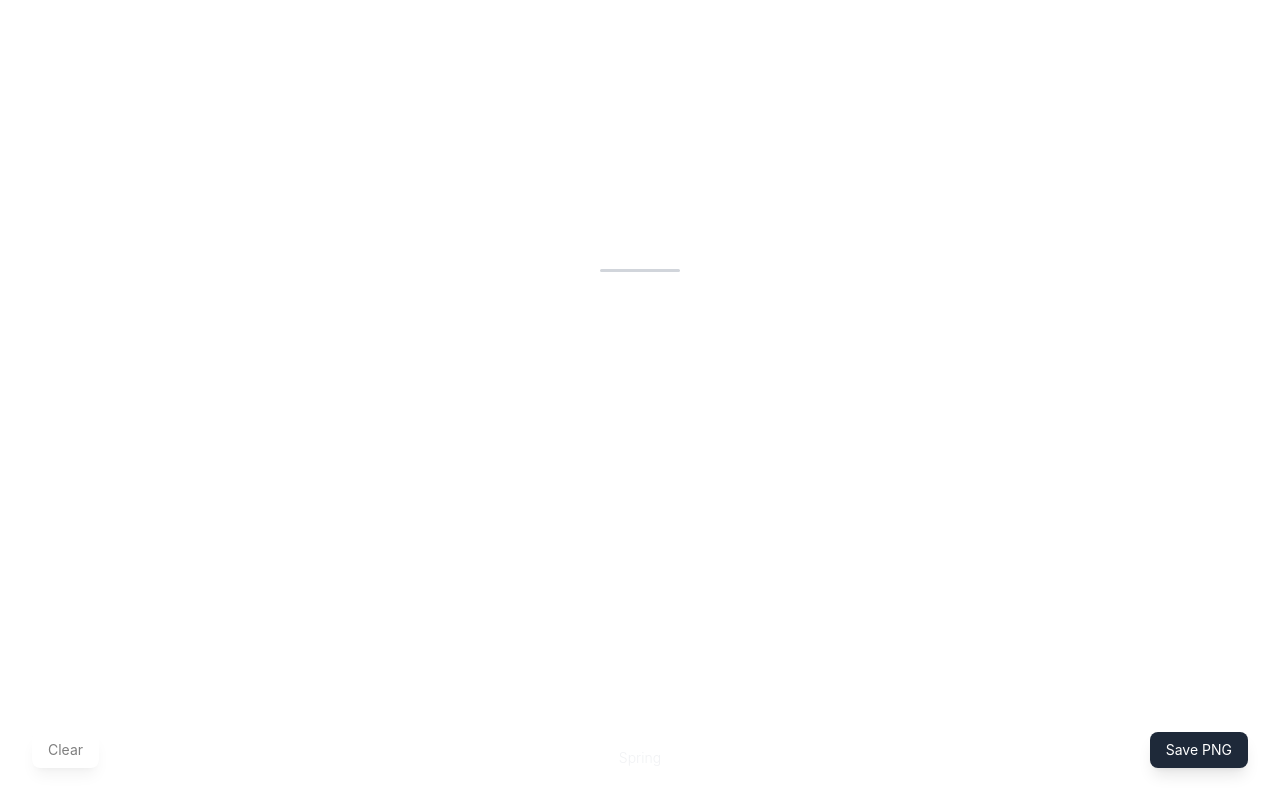
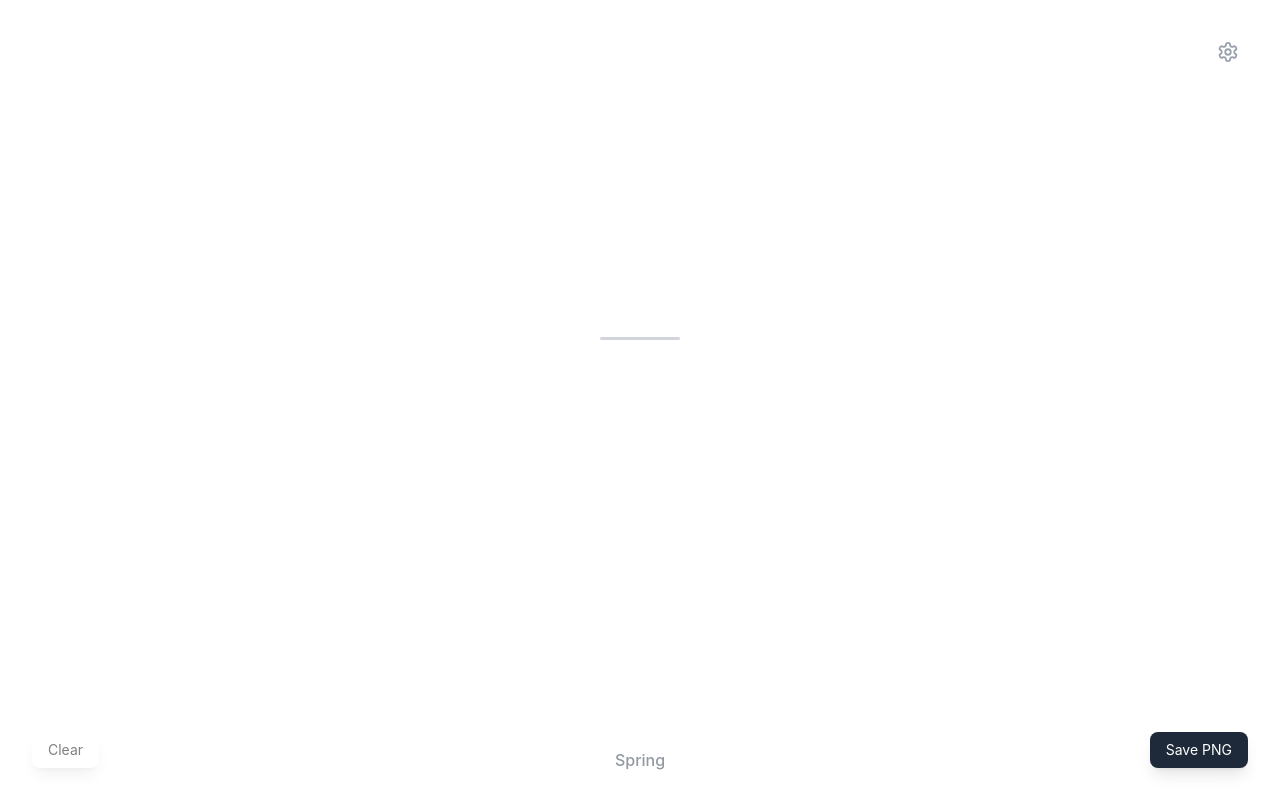
Before and after one commit to JHuang0309/ColourKeys, a React (Vite) app: page / in a window 1280 px wide. Built offline with nearby package versions, Linux system fonts and the light colour scheme; the HTML template or start-up script is replaced by a standard one.

Commit message:
Added all desired features

```diff
--- a/src/components/Block.jsx
+++ b/src/components/Block.jsx
@@ -39,7 +39,7 @@ const Block = ({ color, size = 60, isRemoving = false, onRemoveComplete }) => {
         width: `${size}px`,
         height: `${size}px`,
         backgroundColor: color,
-        border: isWhite ? '1px solid #eceef2' : 'none',
+        border: isWhite ? '1px solid #E5E7EB' : 'none',
       }}
     />
   );
--- a/src/components/Canvas.jsx
+++ b/src/components/Canvas.jsx
@@ -3,6 +3,8 @@ import html2canvas from 'html2canvas';
 import Block from './Block';
 import SaveButton from './SaveButton';
 import ClearButton from './ClearButton';
+import SettingsButton from './SettingsButton';
+import SettingsModal from './SettingsModal';
 import TypingCursor from './TypingCursor';
 import { getColorForKey, getColorInfo, getNextPalette, PALETTE_INFO } from '../utils/colours';
 import { getCurrentBlockSize } from '../utils/sizing';
@@ -15,25 +17,45 @@ const Canvas = () => {
   const [isSaving, setIsSaving] = useState(false);
   const [removingBlockId, setRemovingBlockId] = useState(null);
   const [hasEnteredOnce, setHasEnteredOnce] = useState(false);
+  const [canvasSize, setCanvasSize] = useState(14); // Default canvas size
+  const [isSettingsOpen, setIsSettingsOpen] = useState(false);
 
   const canvasRef = useRef(null);
   const captureRef = useRef(null);
 
   const DEBUG = false;
 
-  // Update block size whenever blocks change
+  // Calculate how many rows of blocks we have
+  const calculateRowCount = useCallback(() => {
+    if (blocks.length === 0) return 0;
+
+    const visibleBlocks = blocks.filter(block => block.type !== 'linebreak');
+    if (visibleBlocks.length === 0) return 0;
+
+    // Calculate blocks per row based on canvas size
+    const blocksPerRow = canvasSize;
+
+    // Calculate total rows
+    const rows = Math.ceil(visibleBlocks.length / blocksPerRow);
+
+    return rows;
+  }, [blocks, canvasSize]);
+
+  const currentRows = calculateRowCount();
+
+  // Update block size whenever blocks or canvas size changes
   useEffect(() => {
     if (!canvasRef.current) return;
 
     const containerWidth = canvasRef.current.offsetWidth;
-    const newSize = getCurrentBlockSize(blocks, containerWidth);
+    const newSize = getCurrentBlockSize(blocks, containerWidth, canvasSize);
 
     setBlockSize(newSize);
 
     if (DEBUG) {
-      console.log('📏 Block size updated:', newSize, 'px');
+      console.log('📏 Block size updated:', newSize, 'px', 'Canvas size:', canvasSize);
     }
-  }, [blocks, DEBUG]);
+  }, [blocks, canvasSize, DEBUG]);
 
   // Handle window resize
   useEffect(() => {
@@ -41,7 +63,7 @@ const Canvas = () => {
       if (!canvasRef.current) return;
 
       const containerWidth = canvasRef.current.offsetWidth;
-      const newSize = getCurrentBlockSize(blocks, containerWidth);
+      const newSize = getCurrentBlockSize(blocks, containerWidth, canvasSize);
       setBlockSize(newSize);
     };
 
@@ -50,7 +72,7 @@ const Canvas = () => {
     return () => {
       window.removeEventListener('resize', handleResize);
     };
-  }, [blocks]);
+  }, [blocks, canvasSize]);
 
   // Save canvas as PNG
   const handleSave = useCallback(async () => {
@@ -109,7 +131,6 @@ const Canvas = () => {
   const handleClear = useCallback(() => {
     if (blocks.length === 0) return;
 
-
     setBlocks([]);
     setHasEnteredOnce(false);
 
@@ -135,6 +156,9 @@ const Canvas = () => {
   // Handle keyboard input
   useEffect(() => {
     const handleKeyDown = (event) => {
+      // Don't handle keyboard when settings modal is open
+      if (isSettingsOpen) return;
+
       const key = event.key.toLowerCase();
 
       // LETTER KEYS (A-Z)
@@ -239,21 +263,87 @@ const Canvas = () => {
     return () => {
       window.removeEventListener('keydown', handleKeyDown);
     };
-  }, [currentPalette, hasEnteredOnce, DEBUG, handleRemoveLastBlock]); // FIXED: Removed handleSave
+  }, [currentPalette, hasEnteredOnce, DEBUG, handleRemoveLastBlock, isSettingsOpen]);
+
+  // After your other useEffects, add this:
+
+// Auto-scroll to keep typing area visible when adding blocks
+  useEffect(() => {
+    if (blocks.length === 0) return; // Don't scroll on empty canvas
+
+    // Small delay to ensure blocks are rendered
+    const timer = setTimeout(() => {
+      if (!canvasRef.current) return;
+
+      const canvas = canvasRef.current;
+      const canvasRect = canvas.getBoundingClientRect();
+      const windowHeight = window.innerHeight;
+      const bottomUISpace = 240; // Space reserved for bottom UI + buffer
+
+      // Calculate if content extends below visible area
+      const contentBottom = canvasRect.bottom;
+      const visibleBottom = windowHeight - bottomUISpace;
+
+      if (contentBottom > visibleBottom) {
+        // Calculate how much to scroll
+        const scrollNeeded = contentBottom - visibleBottom + 20; // 20px extra buffer
+
+        window.scrollBy({
+          top: scrollNeeded,
+          behavior: 'smooth'
+        });
+      }
+    }, 100); // 100ms delay for block animation to start
+
+    return () => clearTimeout(timer);
+  }, [blocks.length]); // Run when blocks are added/removed
 
   const shouldCenter = !hasEnteredOnce && blocks.length > 0;
   const showCursor = blocks.length > 0;
 
+
   return (
-    <div className="min-h-screen w-full bg-white p-8 relative">
-      {/* Canvas */}
+    <div className="min-h-screen w-full bg-white relative flex flex-col">
+      {/* Settings button with standard cog icon */}
+      <SettingsButton onClick={() => setIsSettingsOpen(true)} />
+
+      {/* Settings modal */}
+      <SettingsModal
+        isOpen={isSettingsOpen}
+        onClose={() => setIsSettingsOpen(false)}
+        canvasSize={canvasSize}
+        onCanvasSizeChange={setCanvasSize}
+      />
+
+      {/* Main content area - moves up based on ROW count */}
+      <div
+        className="flex-1 flex justify-center p-8"
+        style={{
+          // Move up based on ROWS, not blocks
+          paddingTop: currentRows === 0
+            ? 'calc(45vh - 100px)'
+            : currentRows === 1
+              ? 'calc(45vh - 100px)' // First row stays centered
+              : `max(2rem, calc(45vh - 100px - ${(currentRows - 1) * 8}vh))`,
+          paddingBottom: '140px',
+          alignItems: 'flex-start',
+          transition: 'padding-top 0.5s ease-out'
+        }}
+      >
+        {/* Wrapper to prevent left drift */}
+        <div className="flex justify-center w-full">
           <div
             ref={captureRef}
-        className="relative min-h-[400px]"
+            className="inline-block"
           >
             <div
               ref={canvasRef}
               className={`flex flex-wrap gap-2 ${shouldCenter ? 'justify-center' : ''}`}
+              style={{
+                maxWidth: `${(blockSize + 8) * canvasSize}px`,
+                transition: 'max-width 0.3s ease-out',
+                margin: '0 auto'
+              }}
             >
               {blocks.map(block => {
                 if (block.type === 'linebreak') {
@@ -283,19 +373,36 @@ const Canvas = () => {
               )}
             </div>
 
-        {blocks.length === 0 && <TypingCursor size={blockSize} isCentered={true} />}
+            {blocks.length === 0 && (
+              <div className="flex justify-center">
+                <TypingCursor size={blockSize} isCentered={false} />
+              </div>
+            )}
+          </div>
+        </div>
       </div>
 
       {/* Bottom UI Bar */}
+      <div className="fixed bottom-0 left-0 right-0 pointer-events-none">
+        <div className="relative h-20 flex items-center justify-center pointer-events-auto">
           <ClearButton onClick={handleClear} disabled={blocks.length === 0} />
 
           {/* Centered palette name */}
-      <div className="fixed bottom-8 left-1/2 -translate-x-1/2 text-gray-300 text-sm font-light transition-opacity duration-300"
-           style={{ opacity: showPaletteName ? 1 : 0.3 }}>
+          <div
+            className="absolute left-1/2 -translate-x-1/2 px-4 py-2 rounded-lg transition-all duration-300"
+            style={{
+              opacity: showPaletteName ? 1 : 0.6,
+              backgroundColor: showPaletteName ? 'rgba(0, 0, 0, 0.05)' : 'transparent'
+            }}
+          >
+            <span className="text-gray-600 text-base font-medium">
               {PALETTE_INFO[currentPalette].name}
+            </span>
           </div>
 
           <SaveButton onClick={handleSave} isLoading={isSaving} />
+        </div>
+      </div>
     </div>
   );
 };
--- /dev/null
+++ b/src/components/SettingsButton.jsx
@@ -0,0 +1,28 @@
+const SettingsButton = ({ onClick }) => {
+  return (
+    <button
+      onClick={onClick}
+      className="fixed top-8 right-8 w-10 h-10 flex items-center justify-center
+                 text-gray-400 hover:text-gray-700 transition-colors duration-200 z-50
+                 hover:bg-gray-100 rounded-lg"
+      aria-label="Settings"
+    >
+      {/* Standard cog/gear icon */}
+      <svg
+        width="22"
+        height="22"
+        viewBox="0 0 24 24"
+        fill="none"
+        stroke="currentColor"
+        strokeWidth="2"
+        strokeLinecap="round"
+        strokeLinejoin="round"
+      >
+        <path d="M12.22 2h-.44a2 2 0 0 0-2 2v.18a2 2 0 0 1-1 1.73l-.43.25a2 2 0 0 1-2 0l-.15-.08a2 2 0 0 0-2.73.73l-.22.38a2 2 0 0 0 .73 2.73l.15.1a2 2 0 0 1 1 1.72v.51a2 2 0 0 1-1 1.74l-.15.09a2 2 0 0 0-.73 2.73l.22.38a2 2 0 0 0 2.73.73l.15-.08a2 2 0 0 1 2 0l.43.25a2 2 0 0 1 1 1.73V20a2 2 0 0 0 2 2h.44a2 2 0 0 0 2-2v-.18a2 2 0 0 1 1-1.73l.43-.25a2 2 0 0 1 2 0l.15.08a2 2 0 0 0 2.73-.73l.22-.39a2 2 0 0 0-.73-2.73l-.15-.08a2 2 0 0 1-1-1.74v-.5a2 2 0 0 1 1-1.74l.15-.09a2 2 0 0 0 .73-2.73l-.22-.38a2 2 0 0 0-2.73-.73l-.15.08a2 2 0 0 1-2 0l-.43-.25a2 2 0 0 1-1-1.73V4a2 2 0 0 0-2-2z"></path>
+        <circle cx="12" cy="12" r="3"></circle>
+      </svg>
+    </button>
+  );
+};
+
+export default SettingsButton;
--- /dev/null
+++ b/src/components/SettingsModal.jsx
@@ -0,0 +1,79 @@
+const SettingsModal = ({ isOpen, onClose, canvasSize, onCanvasSizeChange }) => {
+  if (!isOpen) return null;
+
+  const handleSizeChange = (e) => {
+    const value = parseInt(e.target.value);
+    if (value >= 8 && value <= 30) {
+      onCanvasSizeChange(value);
+    }
+  };
+
+  return (
+    <div
+      className="fixed inset-0 bg-black bg-opacity-50 flex items-center justify-center z-50"
+      onClick={onClose}
+    >
+      <div
+        className="bg-white rounded-2xl p-8 max-w-md w-full mx-4 shadow-2xl"
+        onClick={(e) => e.stopPropagation()}
+      >
+        <div className="flex items-center justify-between mb-6">
+          <h2 className="text-2xl font-light text-gray-800">Settings</h2>
+          <button
+            onClick={onClose}
+            className="text-gray-400 hover:text-gray-600 transition-colors"
+          >
+            <svg width="24" height="24" viewBox="0 0 24 24" fill="none" stroke="currentColor" strokeWidth="2">
+              <line x1="18" y1="6" x2="6" y2="18"></line>
+              <line x1="6" y1="6" x2="18" y2="18"></line>
+            </svg>
+          </button>
+        </div>
+
+        <div className="space-y-6">
+          {/* Canvas Size Setting */}
+          <div>
+            <label className="block text-sm font-medium text-gray-700 mb-3">
+              Canvas Size
+            </label>
+            <div className="flex items-center gap-4">
+              <input
+                type="range"
+                min="8"
+                max="30"
+                value={canvasSize}
+                onChange={handleSizeChange}
+                className="flex-1 h-2 bg-gray-200 rounded-lg appearance-none cursor-pointer"
+                style={{
+                  background: `linear-gradient(to right, #4B5563 0%, #4B5563 ${((canvasSize - 8) / 22) * 100}%, #E5E7EB ${((canvasSize - 8) / 22) * 100}%, #E5E7EB 100%)`
+                }}
+              />
+              <span className="text-2xl font-light text-gray-800 w-12 text-right">
+                {canvasSize}
+              </span>
+            </div>
+            <div className="flex justify-between text-xs text-gray-500 mt-2">
+              <span>Small (8)</span>
+              <span>Large (30)</span>
+            </div>
+          </div>
+
+          {/* Info text */}
+          <p className="text-sm text-gray-500">
+            Canvas size determines the maximum number of blocks per row. Smaller values create tighter compositions.
+          </p>
+        </div>
+
+        {/* Close button */}
+        <button
+          onClick={onClose}
+          className="mt-8 w-full py-3 bg-gray-800 text-white rounded-lg hover:bg-gray-700 transition-colors duration-150"
+        >
+          Done
+        </button>
+      </div>
+    </div>
+  );
+};
+
+export default SettingsModal;
--- a/src/utils/sizing.js
+++ b/src/utils/sizing.js
@@ -1,25 +1,32 @@
 // Block sizing configuration
 const SIZING_CONFIG = {
-  baseSize: 80,        // Changed from 60 to 80 - larger starting size
+  baseSize: 80,
   minSize: 24,
-  maxSize: 80,         // Changed from 60 to 80
+  maxSize: 80,
   shrinkRate: 3,
   gapSize: 8,
 };
 
-// Calculate how many blocks fit in one row
-export const getBlocksPerRow = (containerWidth, blockSize) => {
+// Calculate how many blocks fit in one row based on canvas size setting
+export const getBlocksPerRow = (containerWidth, blockSize, canvasSize = 14) => {
+  // If canvasSize is set, use that as max blocks per row
+  if (canvasSize) {
+    const gap = SIZING_CONFIG.gapSize;
+    const maxBlocksFromWidth = Math.floor((containerWidth + gap) / (blockSize + gap));
+    // Return the smaller of: canvas size setting or what fits in width
+    return Math.min(canvasSize, Math.max(1, maxBlocksFromWidth));
+  }
+
+  // Original behavior if no canvasSize specified
   const gap = SIZING_CONFIG.gapSize;
   const availableWidth = containerWidth;
-
   const blocksPerRow = Math.floor((availableWidth + gap) / (blockSize + gap));
-
   return Math.max(1, blocksPerRow);
 };
 
 // Calculate how many rows the blocks would create
-export const calculateRowCount = (blockCount, containerWidth, blockSize) => {
-  const blocksPerRow = getBlocksPerRow(containerWidth, blockSize);
+export const calculateRowCount = (blockCount, containerWidth, blockSize, canvasSize) => {
+  const blocksPerRow = getBlocksPerRow(containerWidth, blockSize, canvasSize);
   return Math.ceil(blockCount / blocksPerRow);
 };
 
@@ -33,7 +40,7 @@ export const calculateBlockSize = (rowCount) => {
 };
 
 // Main function: Get current block size based on all blocks
-export const getCurrentBlockSize = (blocks, containerWidth) => {
+export const getCurrentBlockSize = (blocks, containerWidth, canvasSize) => {
   const visibleBlocks = blocks.filter(block => block.type !== 'linebreak');
 
   if (visibleBlocks.length === 0) {
@@ -44,7 +51,7 @@ export const getCurrentBlockSize = (blocks, containerWidth) => {
   let rowCount = 1;
 
   for (let iteration = 0; iteration < 5; iteration++) {
-    rowCount = calculateRowCount(visibleBlocks.length, containerWidth, currentSize);
+    rowCount = calculateRowCount(visibleBlocks.length, containerWidth, currentSize, canvasSize);
     const newSize = calculateBlockSize(rowCount);
 
     if (newSize === currentSize) break;
```
Also changed, not shown: 1 other file (tests, documents, lock files or other folders). Lines whose indentation alone changed are shown as unchanged.
